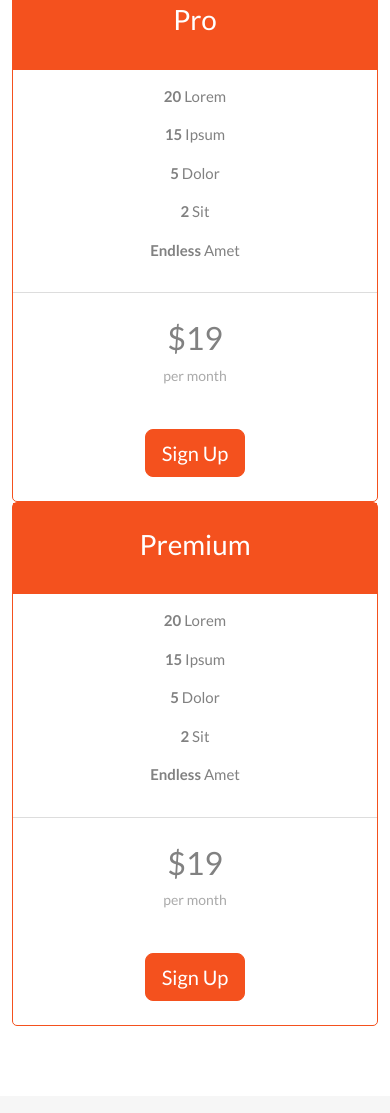
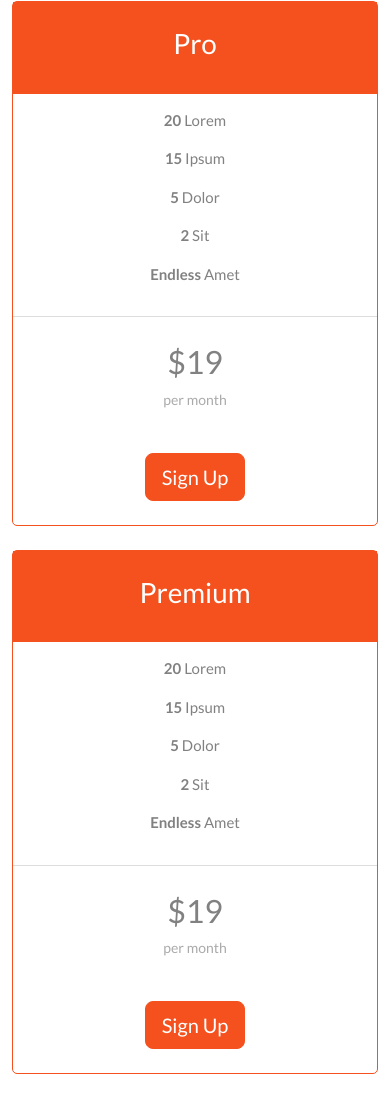
Before and after one commit to sayedayman24/Campany, a plain HTML site: page index.html in a window 390 px wide. Shown: the part 6576-7689 px from the top of the page. Drawn offline with Linux system fonts and the light colour scheme.

Commit message:
Update index.html

```diff
--- a/index.html
+++ b/index.html
@@ -392,7 +392,7 @@
 
             <div class="container">
                 <div class="row">
-                    <div class="col-12 col-md-4">
+                    <div class="col-12 col-md-4 mb-4">
                         <div class="pricing__card text-center">
                             <div class="pricing__card__head">
                                 <h1>Basic</h1>
@@ -411,7 +411,7 @@
                             </div>
                         </div>
                     </div>
-                    <div class="col-12 col-md-4">
+                    <div class="col-12 col-md-4 mb-4">
                         <div class="pricing__card text-center">
                             <div class="pricing__card__head">
                                 <h1>Pro</h1>
@@ -430,7 +430,7 @@
                             </div>
                         </div>
                     </div>
-                    <div class="col-12 col-md-4">
+                    <div class="col-12 col-md-4 mb-4">
                         <div class="pricing__card text-center">
                             <div class="pricing__card__head">
                                 <h1>Premium</h1>
```
